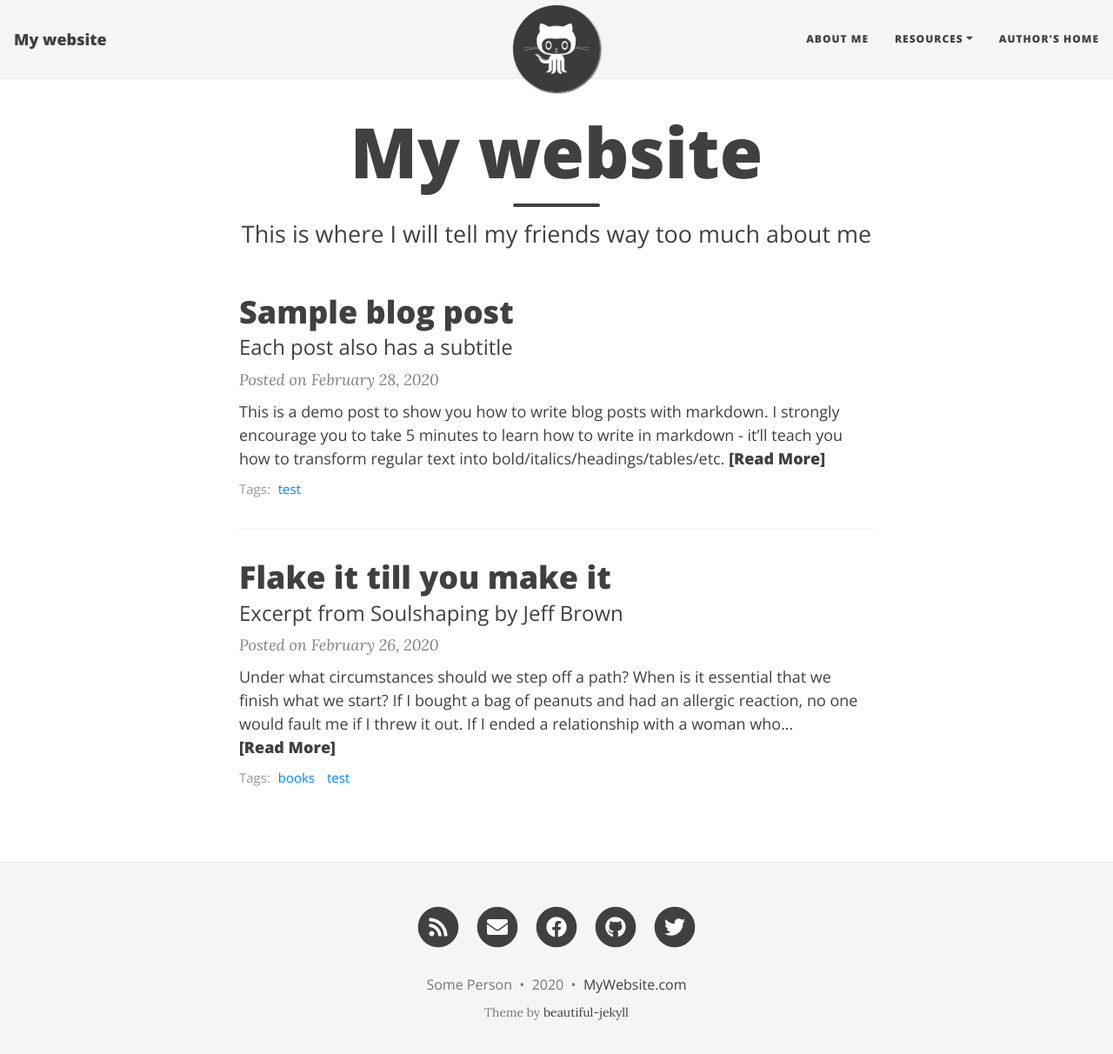
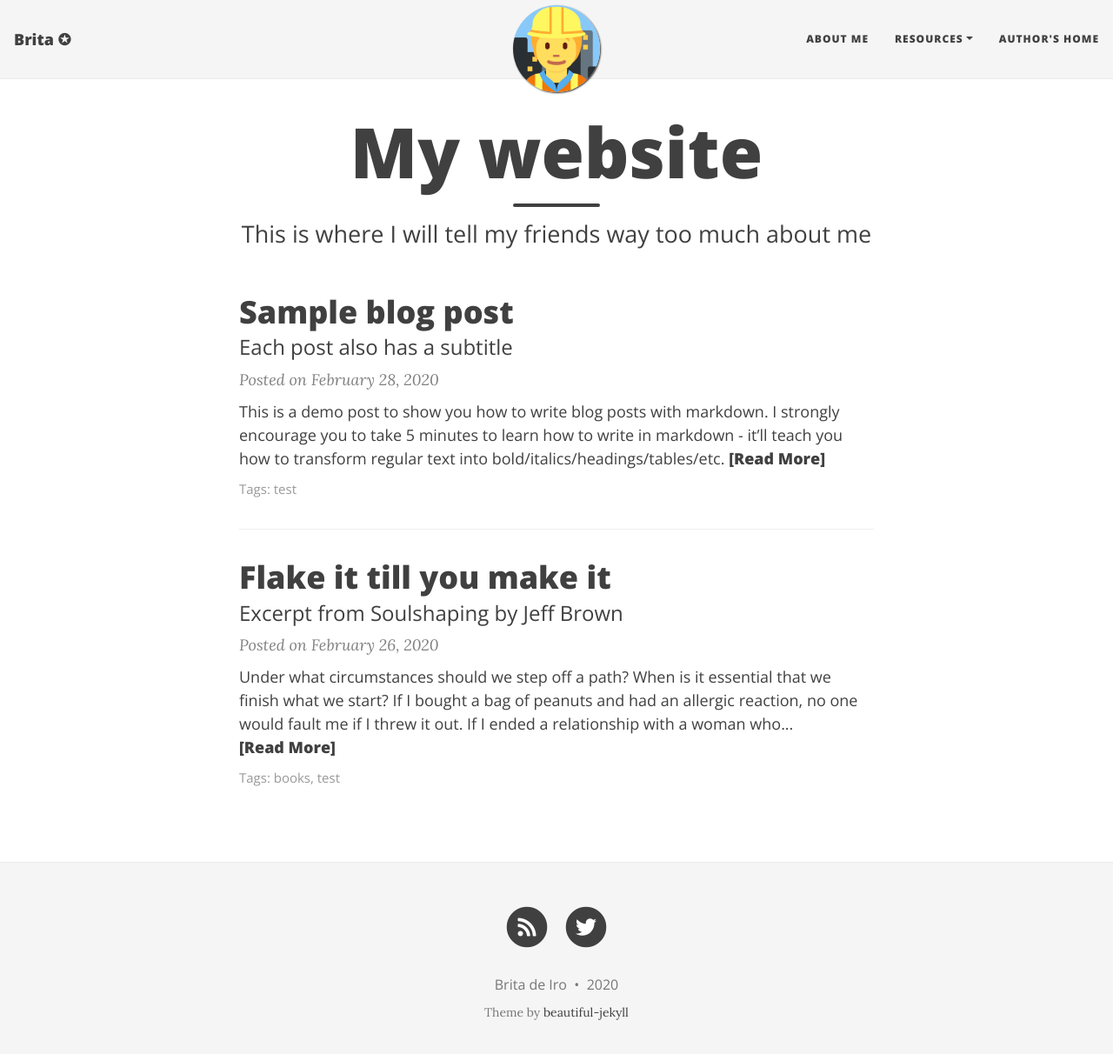
Before and after one commit to britadeiro/britadeiro.github.io, a Jekyll site: the page built from index.html, in a window 1280 px wide and 1225 px high. Shown: the top 1212 px of the window at 87% size. Built offline with Jekyll 4.4.1, drawn with Linux system fonts in a browser that asks for light colours; nearby versions of some CDN libraries; the list of posts is cut into pages by our own code; some of the changed lines change nothing that is shown.

Commit message:
Update _config.yml

```diff
--- a/_config.yml
+++ b/_config.yml
@@ -1,13 +1,13 @@
 # --- Basic options --- #
 
 # Name of website
-title: My website
+title: Brita ✪
 
 # Short description of your site
 description: A virtual proof that I'm awesome
 
 # Your name to show in the footer
-author: Some Person
+author: Brita de Iro
 
 # --- List of links in the navigation bar --- #
 
@@ -22,7 +22,7 @@ navbar-links:
 
 # Image to show in the navigation bar - works best with a square image
 # Remove this parameter if you don't want an image in the navbar
-avatar: "/assets/img/avatar-icon.png"
+avatar: "/assets/img/britadeiro.png"
 
 # By default, the image is cut into a circle. You can disable this behaviour here.
 round-avatar: true
@@ -38,10 +38,10 @@ round-avatar: true
 # Uncomment the links you want to show and add your information to each one.
 # If you don't want to show a link to an RSS feed, set rss to "false".
 social-network-links:
-  email: "someone@example.com"
-  facebook: deanattali
-  github: daattali
-  twitter: daattali
+#  email: "someone@example.com"
+#  facebook: deanattali
+#  github: daattali
+  twitter: britadeiro
   rss: true
 #  reddit: yourname
 #  linkedin: daattali
@@ -62,16 +62,16 @@ social-network-links:
 
 # Select which social network share links to show in posts
 share-links-active:
-  twitter: true
-  facebook: true
-  linkedin: true
+  twitter: false
+  facebook: false
+  linkedin: false
 
 # How to display the link to your website in the footer
 # Remove this if you don't want a link in the footer
-url-pretty: "MyWebsite.com"
+# url-pretty: "MyWebsite.com"
 
 # Create a "tags" index page and make tags on each post clickable
-link-tags: true
+# link-tags: true
 
 # Excerpt Word Length - Truncates the excerpt to the specified number of words on the index page
 excerpt_length: 50
@@ -164,10 +164,11 @@ date_format: "%B %-d, %Y"
 # --- You don't need to touch anything below here (but you can if you want) --- #
 
 # Output options (more information on Jekyll's site)
-timezone: "America/Vancouver"
+timezone: "America/Sao_Paulo"
 markdown: kramdown
 highlighter: rouge
-permalink: /:year-:month-:day-:title/
+# permalink: /:year-:month-:day-:title/
+permalink: /:title/
 paginate: 5
 
 kramdown:
@@ -181,8 +182,8 @@ defaults:
       type: "posts"
     values:
       layout: "post"
-      comments: true  # add comments to all blog posts
-      social-share: true # add social media sharing buttons to all blog posts
+      comments: false  # add comments to all blog posts
+      social-share: false # add social media sharing buttons to all blog posts
       readtime: false # add estimated reading time on all blog posts
   -
     scope:
```
